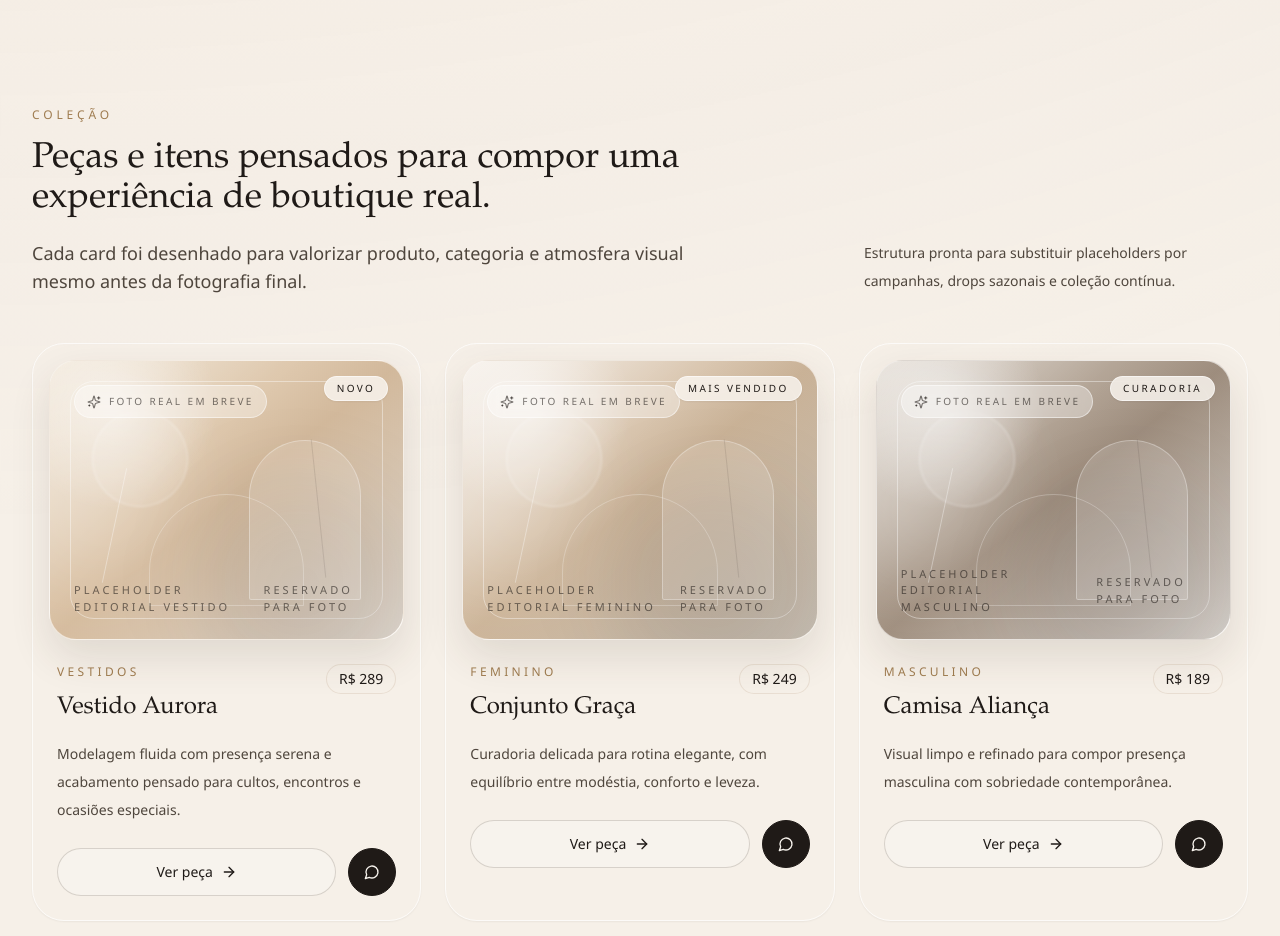
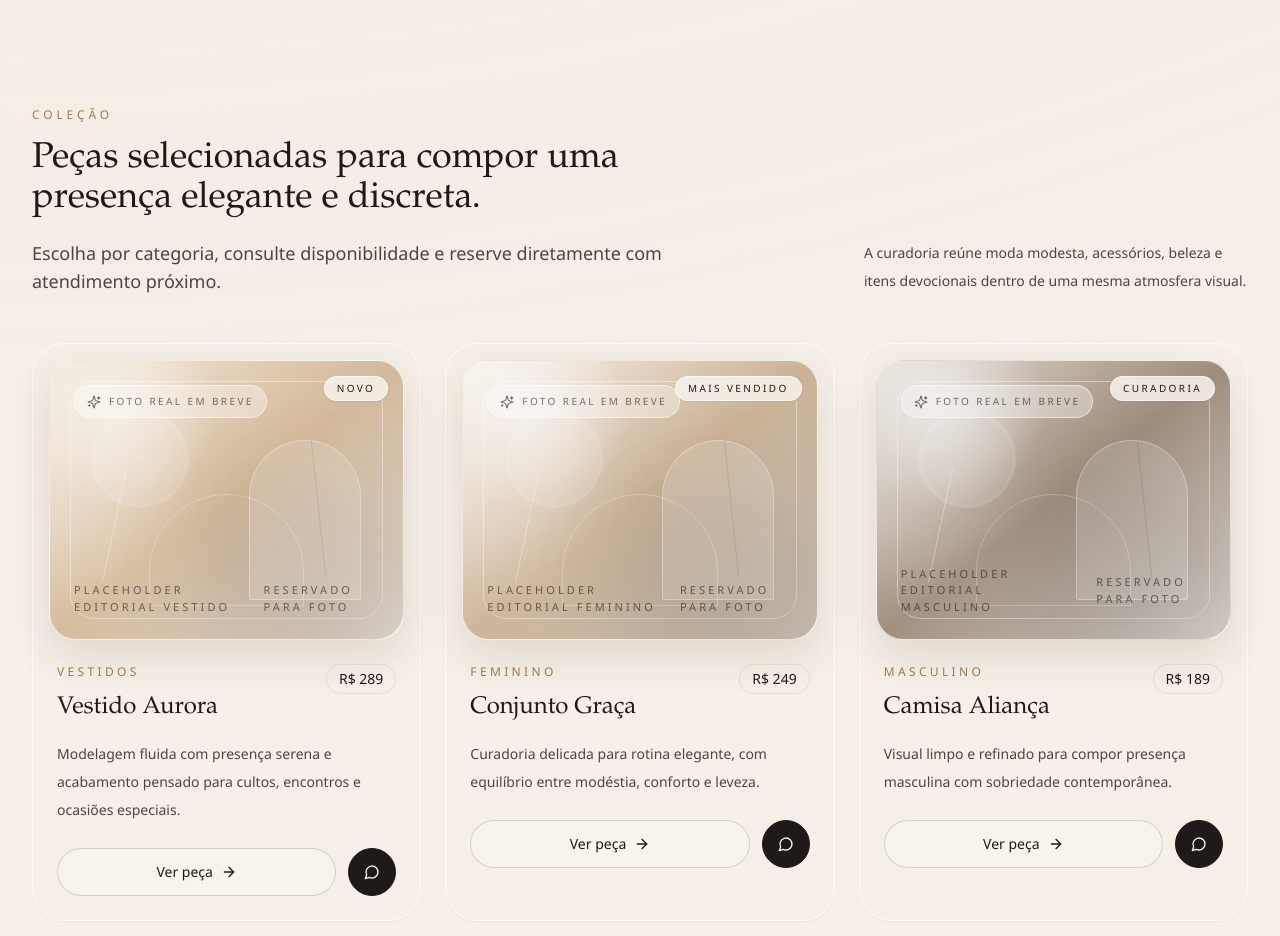
Before and after one commit to Juniorsilva-tech/Princessmel-boutique, a Next.js app: page / in a window 1280 px wide. Shown: the part 3280-4216 px from the top of the page. Built offline with nearby package versions, Linux system fonts and the light colour scheme.

Commit message:
Make collection copy customer-facing

```diff
--- a/src/components/products/products-section.tsx
+++ b/src/components/products/products-section.tsx
@@ -10,11 +10,11 @@ export function ProductsSection() {
         <div className="flex flex-col gap-8 lg:flex-row lg:items-end lg:justify-between">
           <SectionHeading
             eyebrow="Coleção"
-            title="Peças e itens pensados para compor uma experiência de boutique real."
-            description="Cada card foi desenhado para valorizar produto, categoria e atmosfera visual mesmo antes da fotografia final."
+            title="Peças selecionadas para compor uma presença elegante e discreta."
+            description="Escolha por categoria, consulte disponibilidade e reserve diretamente com atendimento próximo."
           />
           <p className="max-w-sm text-sm leading-7 text-graphite">
-            Estrutura pronta para substituir placeholders por campanhas, drops sazonais e coleção contínua.
+            A curadoria reúne moda modesta, acessórios, beleza e itens devocionais dentro de uma mesma atmosfera visual.
           </p>
         </div>
 
```
